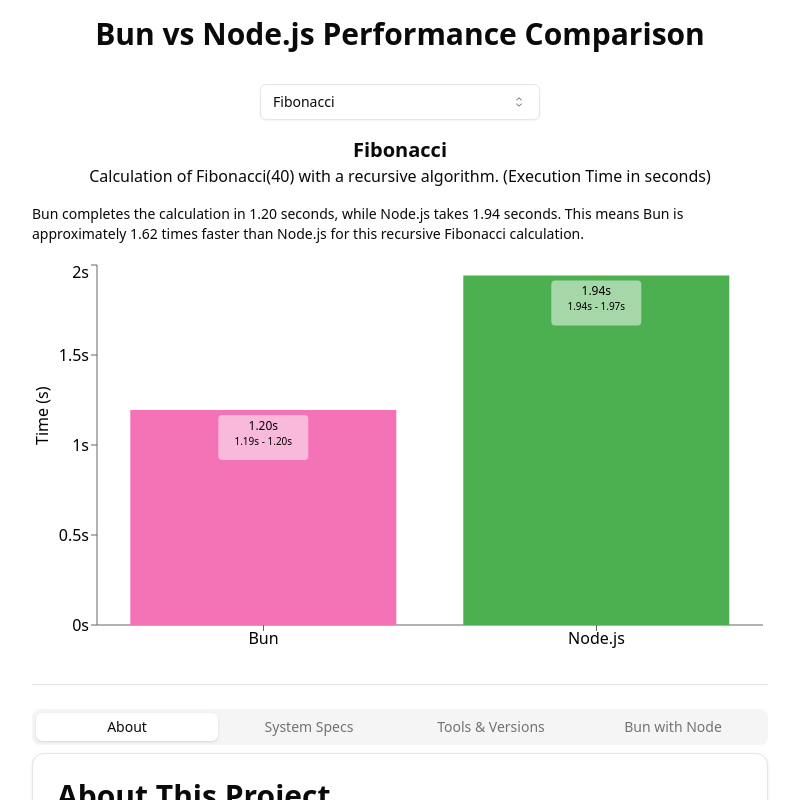
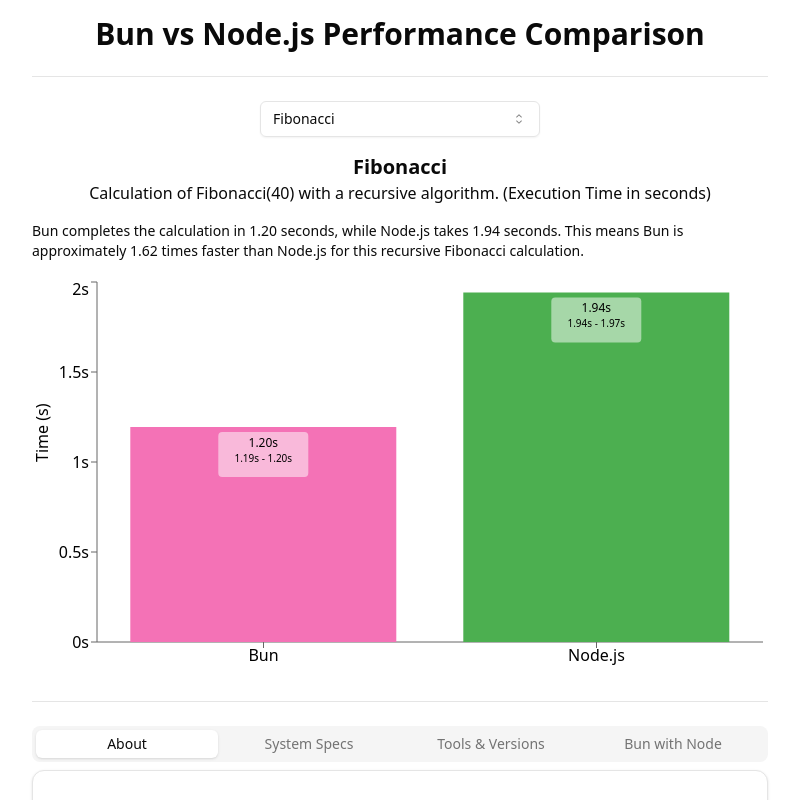
Before and after one commit to ozhanefemeral/bun-vs-node-benchmarks, a React (Vite) app: page / in a window 1280 px wide. Shown: the top 800 px of the page, without its empty margins (240-1039 px from the left). Built offline with nearby package versions, Linux system fonts and the light colour scheme.

Commit message:
add separator

```diff
--- a/src/App.tsx
+++ b/src/App.tsx
@@ -6,9 +6,10 @@
 export default function App() {
   return (
     <div className={`max-w-screen-md mx-auto p-4`}>
-      <h1 className="text-3xl font-bold text-center mb-8">
+      <h1 className="text-3xl font-bold text-center">
         Bun vs Node.js Performance Comparison
       </h1>
+      <Separator className="my-6" />
       <BenchmarkDashboard />
       <Separator className="my-6" />
       <InformationTabs />
```
